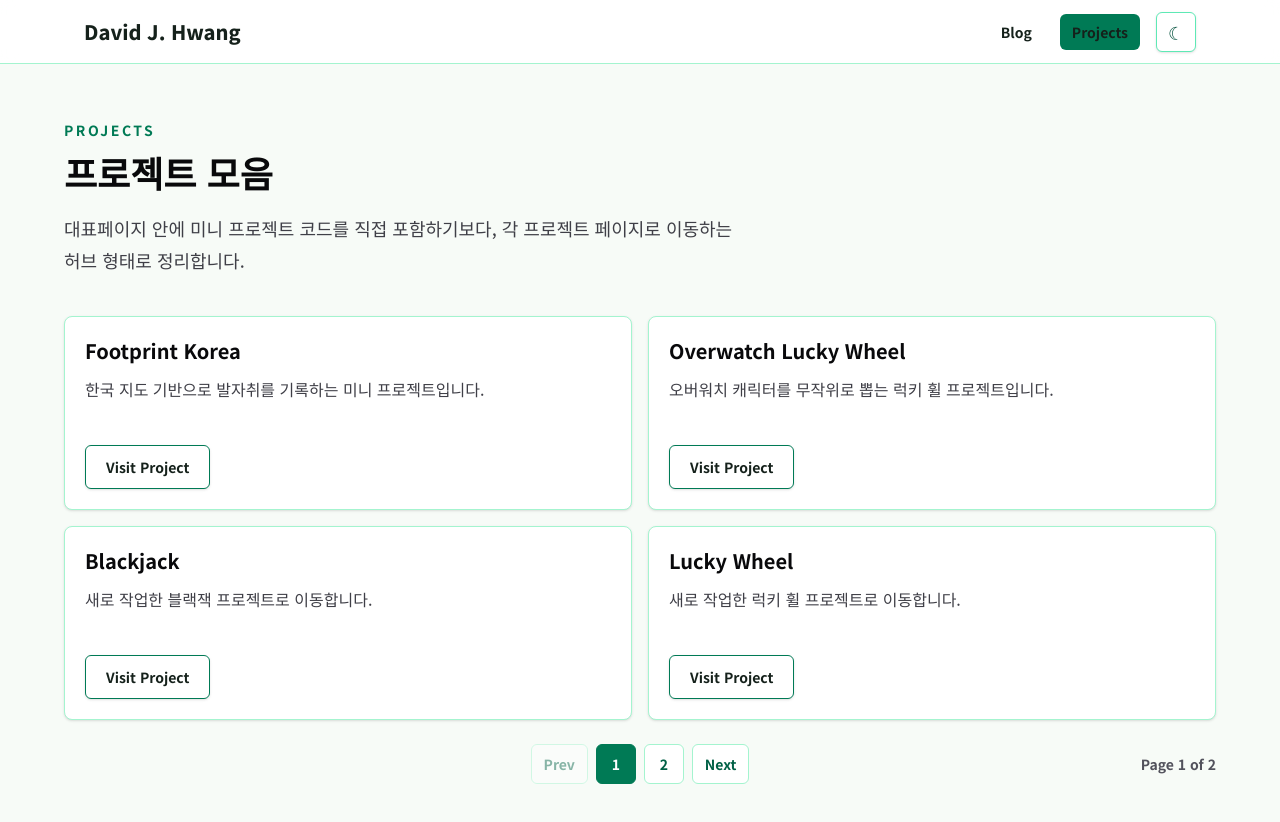
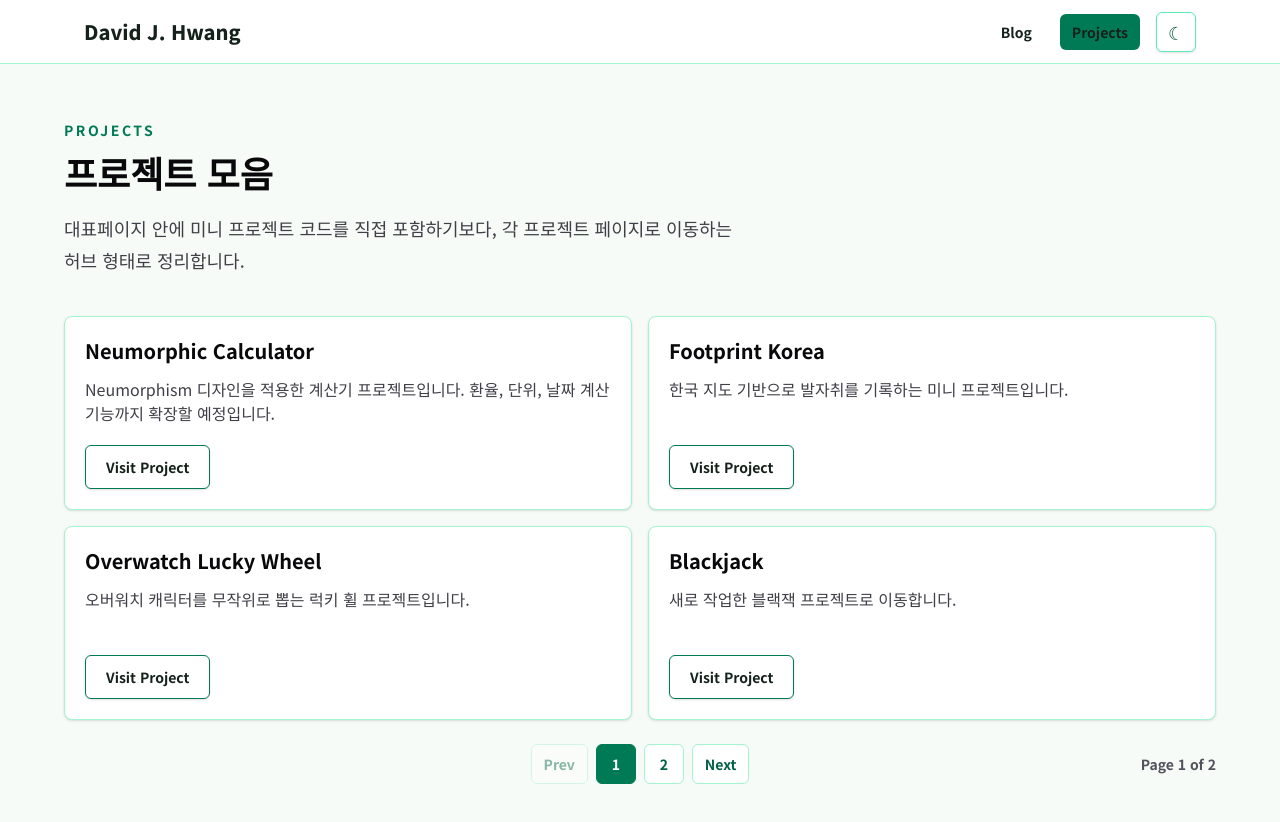
Before and after one commit to David-J-Hwang/David-J-Hwang.github.io, a Next.js app: page /projects in a window 1280 px wide. Shown: the top 822 px of the page. Built offline with nearby package versions, Linux system fonts and the light colour scheme.

Commit message:
Add a new link, neumorphic-calculator to /projects page

```diff
--- a/app/projects/page.jsx
+++ b/app/projects/page.jsx
@@ -1,6 +1,12 @@
 import PaginatedProjects from "../../components/PaginatedProjects";
 
 const projects = [
+  {
+    title: "Neumorphic Calculator",
+    description:
+      "Neumorphism 디자인을 적용한 계산기 프로젝트입니다. 환율, 단위, 날짜 계산 기능까지 확장할 예정입니다.",
+    href: "https://david-j-hwang.github.io/neumorphic-calculator",
+  },
   {
     title: "Footprint Korea",
     description: "한국 지도 기반으로 발자취를 기록하는 미니 프로젝트입니다.",
```
